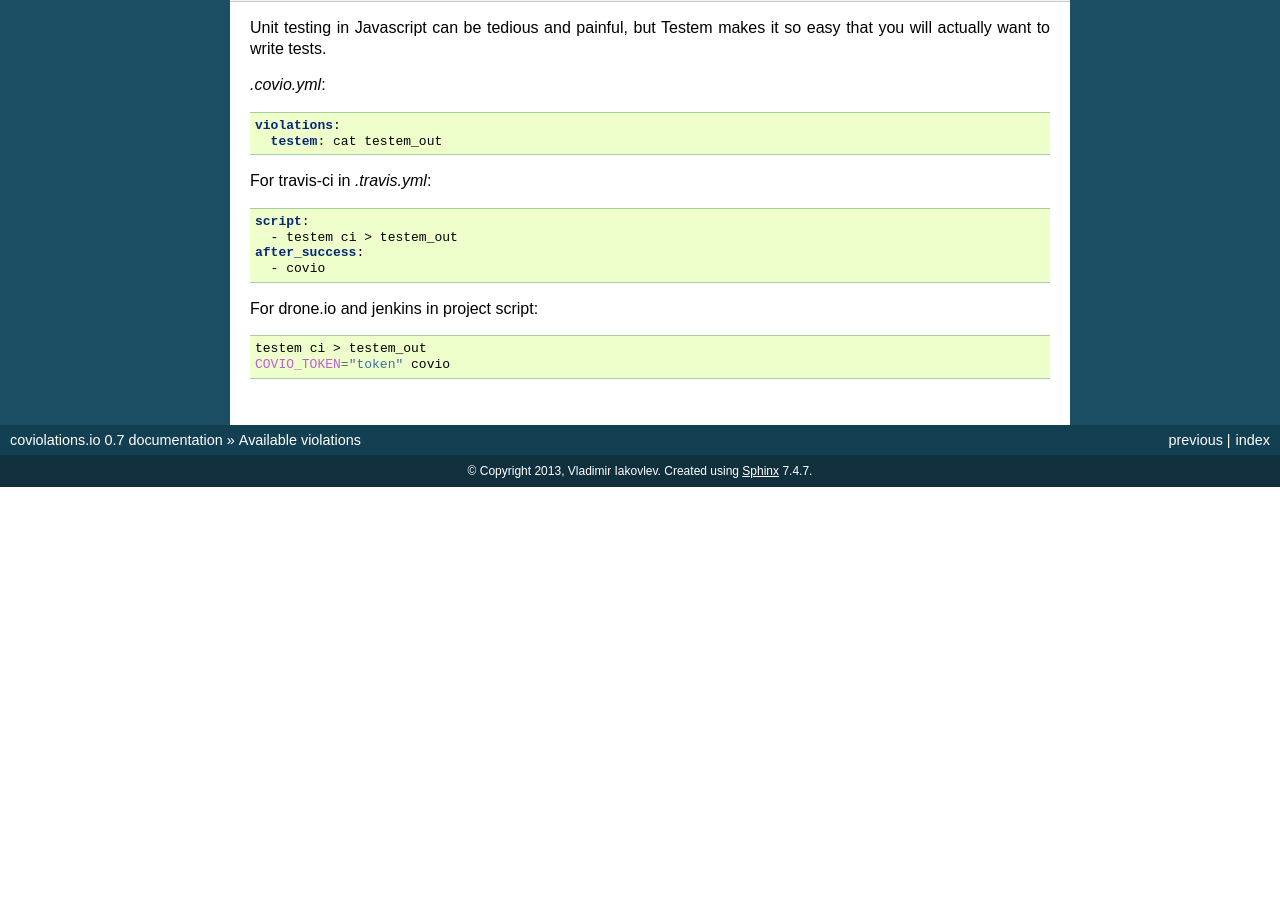
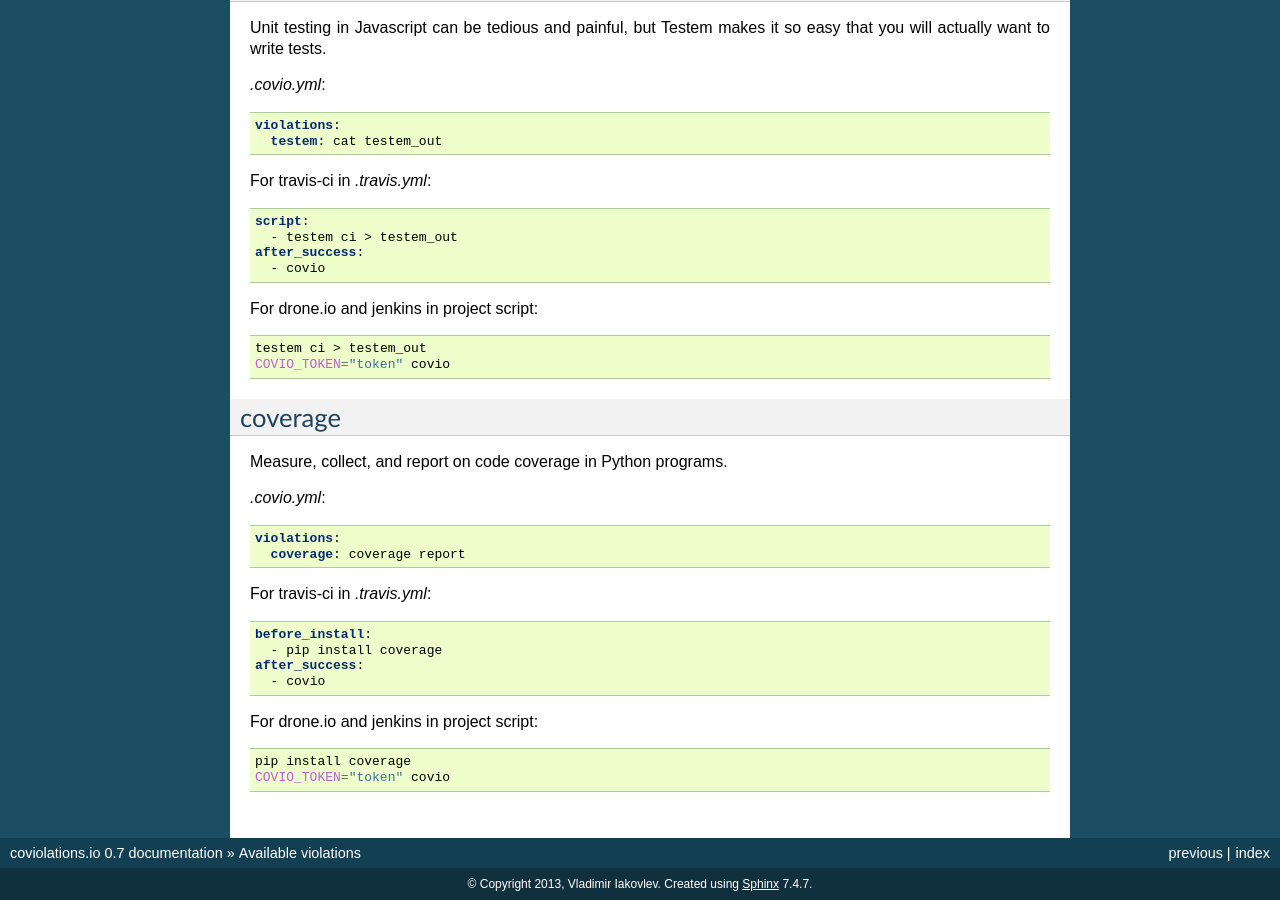
Before and after one commit to nvbn/coviolations_app, a Sphinx documentation site: the page built from docs/violations.rst, in a window 1280 px wide and 900 px high, scrolled down 2110 px. Built offline with Sphinx 7.4.7, drawn with Linux system fonts in a browser that asks for light colours; before the commit the page ends 2597 px from its top, so only the background shows below that.

Commit message:
Add coverage violation to docs

```diff
--- a/docs/violations.rst
+++ b/docs/violations.rst
@@ -161,3 +161,31 @@ For drone.io and jenkins in project script:
 
     testem ci > testem_out
     COVIO_TOKEN="token" covio
+
+coverage
+==========
+
+Measure, collect, and report on code coverage in Python programs.
+
+`.covio.yml`:
+
+.. code-block:: yaml
+
+    violations:
+      coverage: coverage report
+
+For travis-ci in `.travis.yml`:
+
+.. code-block:: yaml
+
+    before_install:
+      - pip install coverage
+    after_success:
+      - covio
+
+For drone.io and jenkins in project script:
+
+.. code-block:: bash
+
+    pip install coverage
+    COVIO_TOKEN="token" covio
```
